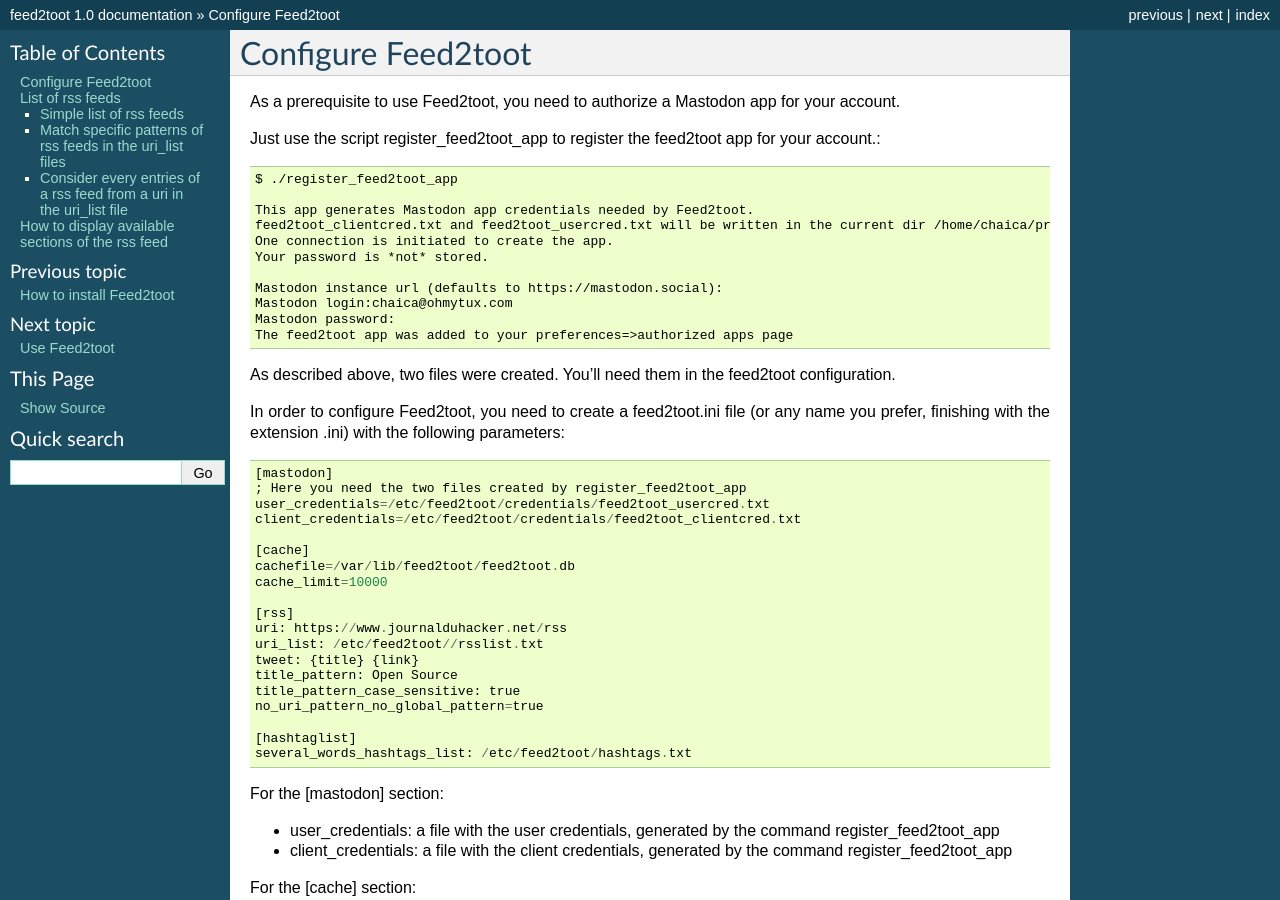
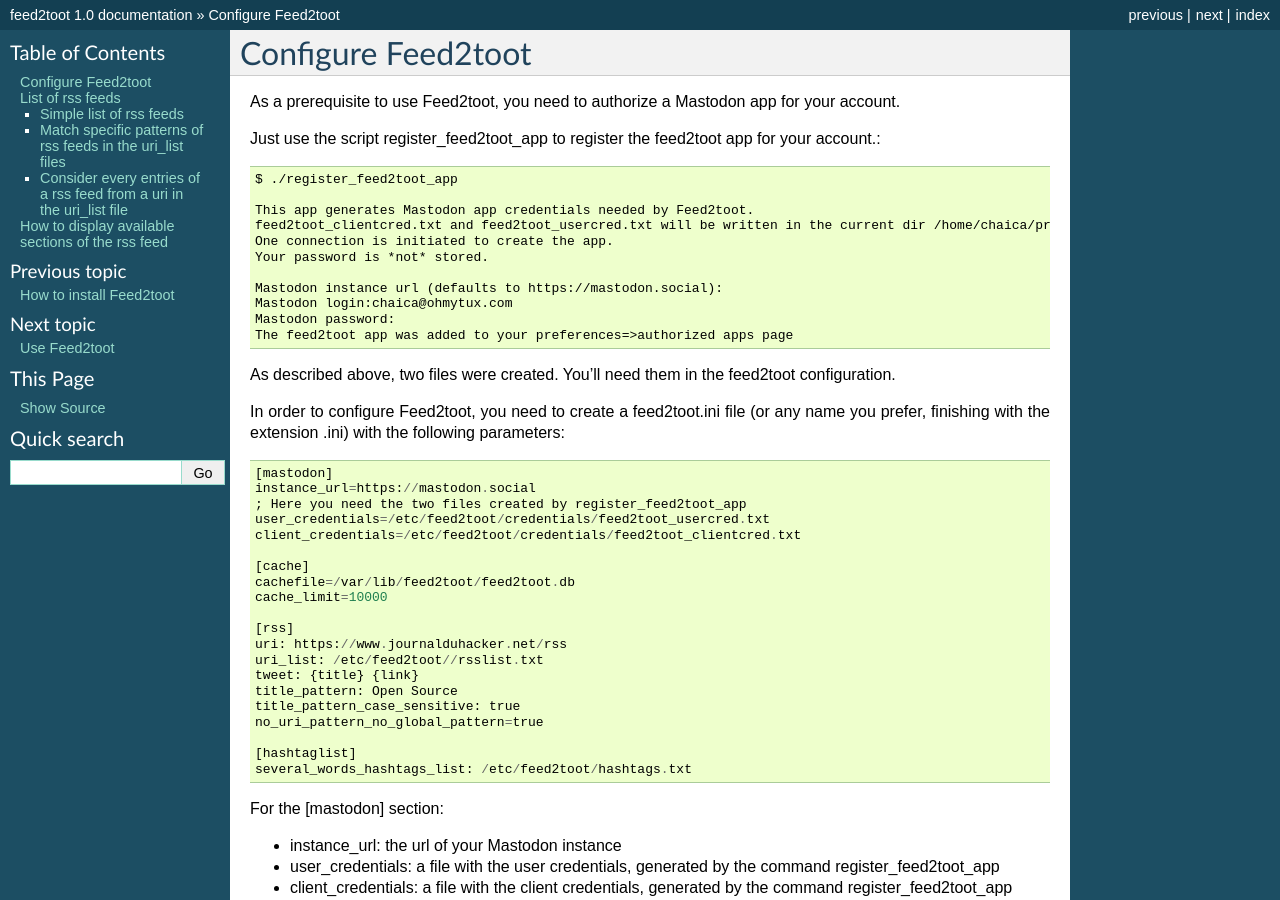
Before and after one commit to zobin8/feed2shark, a Sphinx documentation site: the page built from docs/source/configure.rst, in a window 1280 px wide and 900 px high. Built offline with Sphinx 7.4.7, drawn with Linux system fonts in a browser that asks for light colours.

Commit message:
add instance_url doc

```diff
--- a/docs/source/configure.rst
+++ b/docs/source/configure.rst
@@ -22,6 +22,7 @@
 In order to configure Feed2toot, you need to create a feed2toot.ini file (or any name you prefer, finishing with the extension .ini) with the following parameters::
 
     [mastodon]
+    instance_url=https://mastodon.social
     ; Here you need the two files created by register_feed2toot_app
     user_credentials=/etc/feed2toot/credentials/feed2toot_usercred.txt
     client_credentials=/etc/feed2toot/credentials/feed2toot_clientcred.txt
@@ -43,6 +44,7 @@
 
 For the [mastodon] section:
 
+- instance_url: the url of your Mastodon instance
 - user_credentials: a file with the user credentials, generated by the command register_feed2toot_app
 - client_credentials: a file with the client credentials, generated by the command register_feed2toot_app
 
```
Also changed, not shown: README.md (+1 -0 lines).
